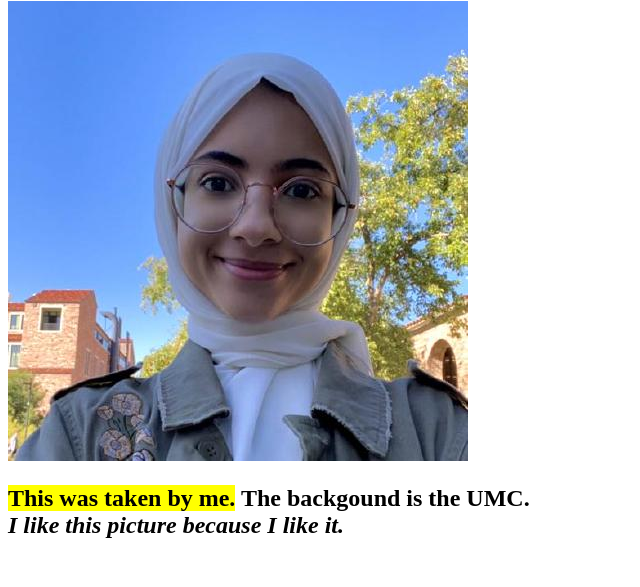
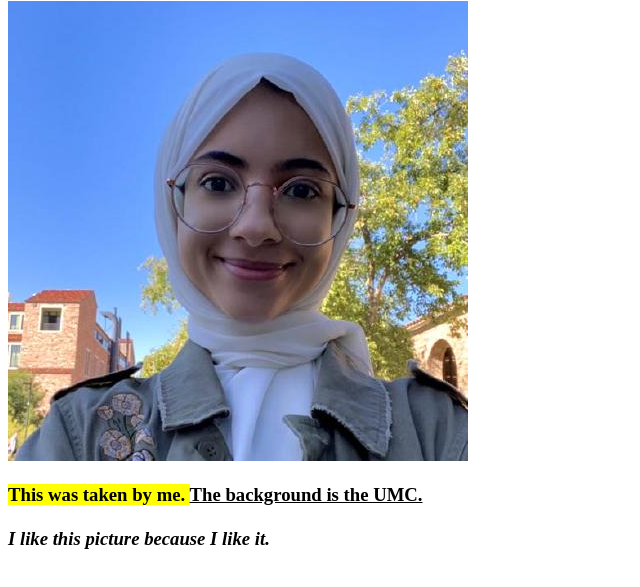
Before and after one commit to SarahSharroufna/SarahSharroufna.github.io, a plain HTML site: page wa/wa2.html in a window 1280 px wide. Shown: the part 79-666 px from the top of the page, without its empty margins (0-640 px from the left). Drawn offline with Linux system fonts and the light colour scheme.

Commit message:
Added text styles

```diff
--- a/wa/wa2.html
+++ b/wa/wa2.html
@@ -11,10 +11,12 @@
     <h1>This is an image of me.</h1>
     <img src="../img/myImage.jpeg"></img>
 
-    <h2>
-        <mark>This was taken by me.</mark> The backgound is the UMC. <br>
+    <h3>
+        <mark>This was taken by me. </mark><u> The background is the UMC.</u>
+        <br>
+        <br>
         <em>I like this picture because I like it.</em>
-    </h2>
+    </h3>
 </body>
 
 </html>
```
